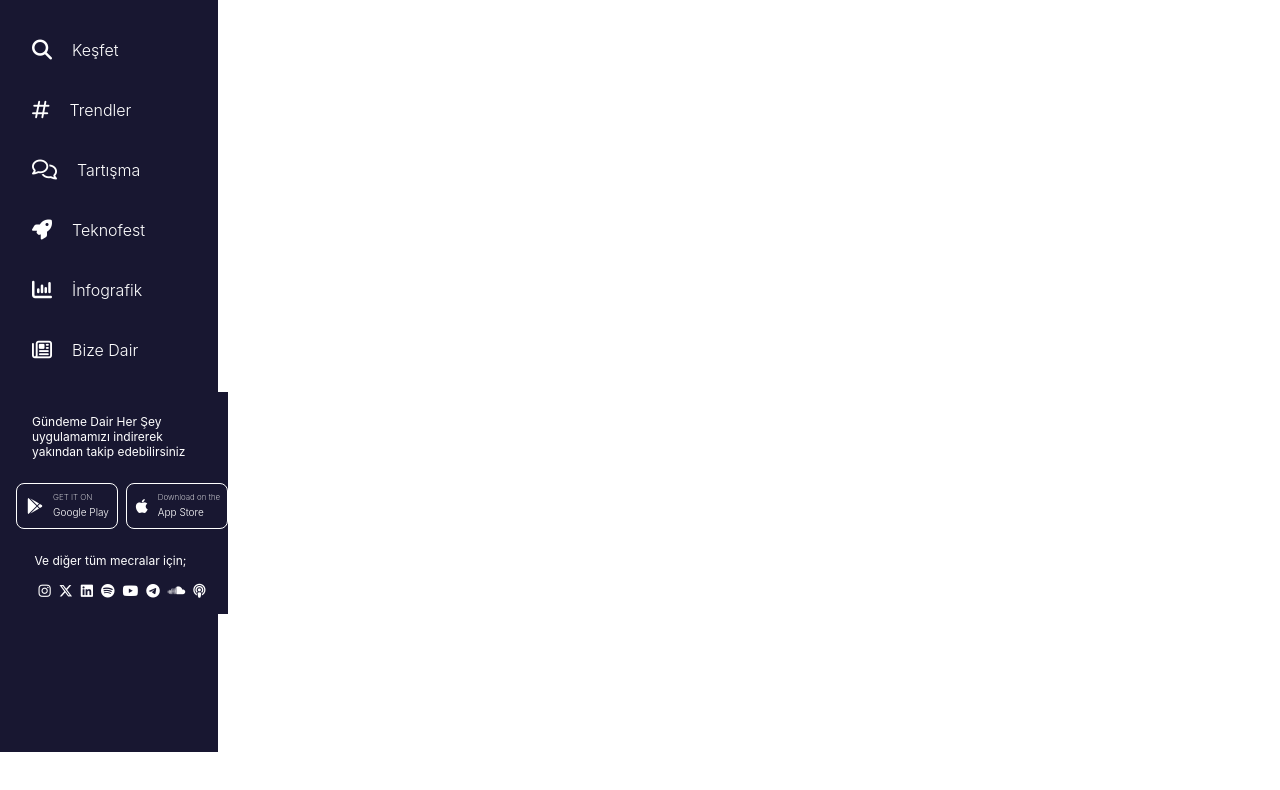
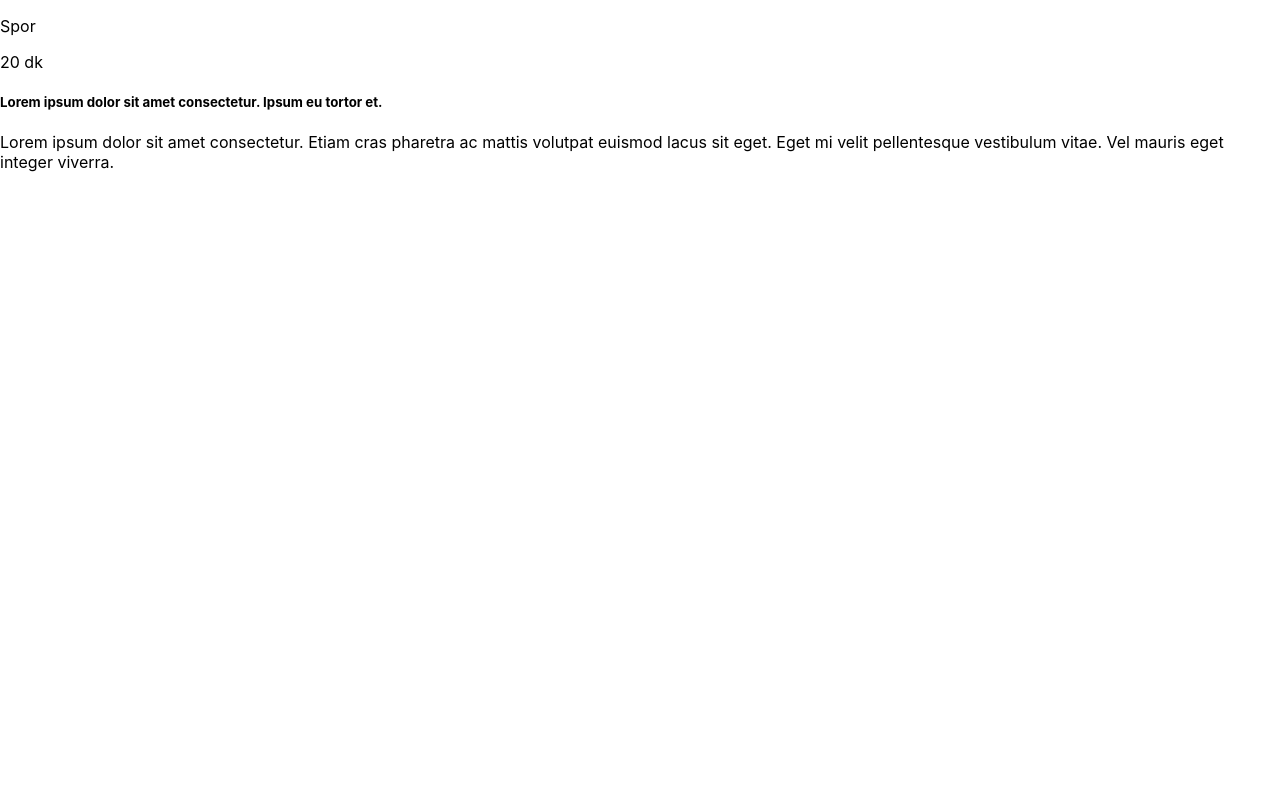
Before and after one commit to ssena-201903/gdh-Redesign, a React (Create React App) app: page / in a window 1280 px wide. Shown: the top 790 px of the page. Built offline with nearby package versions, Linux system fonts and the light colour scheme.

Commit message:
NewsCardImg.js and Unsplash API started

```diff
--- a/package.json
+++ b/package.json
@@ -9,6 +9,7 @@
     "react": "^18.3.1",
     "react-dom": "^18.3.1",
     "react-scripts": "5.0.1",
+    "unsplash-js": "^7.0.19",
     "web-vitals": "^2.1.4"
   },
   "scripts": {
--- a/src/components/layout/Card/NewsCardImg.js
+++ b/src/components/layout/Card/NewsCardImg.js
@@ -0,0 +1,28 @@
+import React from "react";
+import "./NewsCardImg.scss";
+
+const NewsCardImg = () => {
+  return (
+    <div className="main-news-card-img">
+      <div className="card-top-header">
+        <p className="topic">Spor</p>
+        <p className="set-time">20 dk</p>
+      </div>
+      <h5>Lorem ipsum dolor sit amet consectetur. Ipsum eu tortor et.</h5>
+      <div className="card-content">
+        <p className="content-text">
+          Lorem ipsum dolor sit amet consectetur. Etiam cras pharetra ac mattis
+          volutpat euismod lacus sit eget. Eget mi velit pellentesque vestibulum
+          vitae. Vel mauris eget integer viverra.
+        </p>
+        <div className="content-img">
+
+        </div>
+      </div>
+      <div className="card-icons"></div>
+      <div className="card-comment"></div>
+    </div>
+  );
+};
+
+export default NewsCardImg;
--- a/src/pages/HomePage/HomePage.js
+++ b/src/pages/HomePage/HomePage.js
@@ -1,16 +1,18 @@
 import React from "react";
 // import Header from "../../components/layout/Header/TopHeader";
 // import TopHeader from "../../components/layout/Header/Header";
-import NavbarOpen from "../../components/layout/Navbar/NavbarOpen";
+// import NavbarOpen from "../../components/layout/Navbar/NavbarOpen";
 // import FollowUs from "../../components/sections/Advertisement/FollowUs";
+import NewsCardImg from "../../components/layout/Card/NewsCardImg";
 
 const HomePage = () => {
   return (
     <div>
       {/* <Header/>
       <TopHeader /> */}
-      <NavbarOpen />
+      {/* <NavbarOpen /> */}
       {/* <FollowUs/> */}
+      <NewsCardImg/>
     </div>
   );
 };
```
Also changed, not shown: src/unsplashService.js (added, +13 -0 lines), 1 other file (tests, documents, lock files or other folders).
